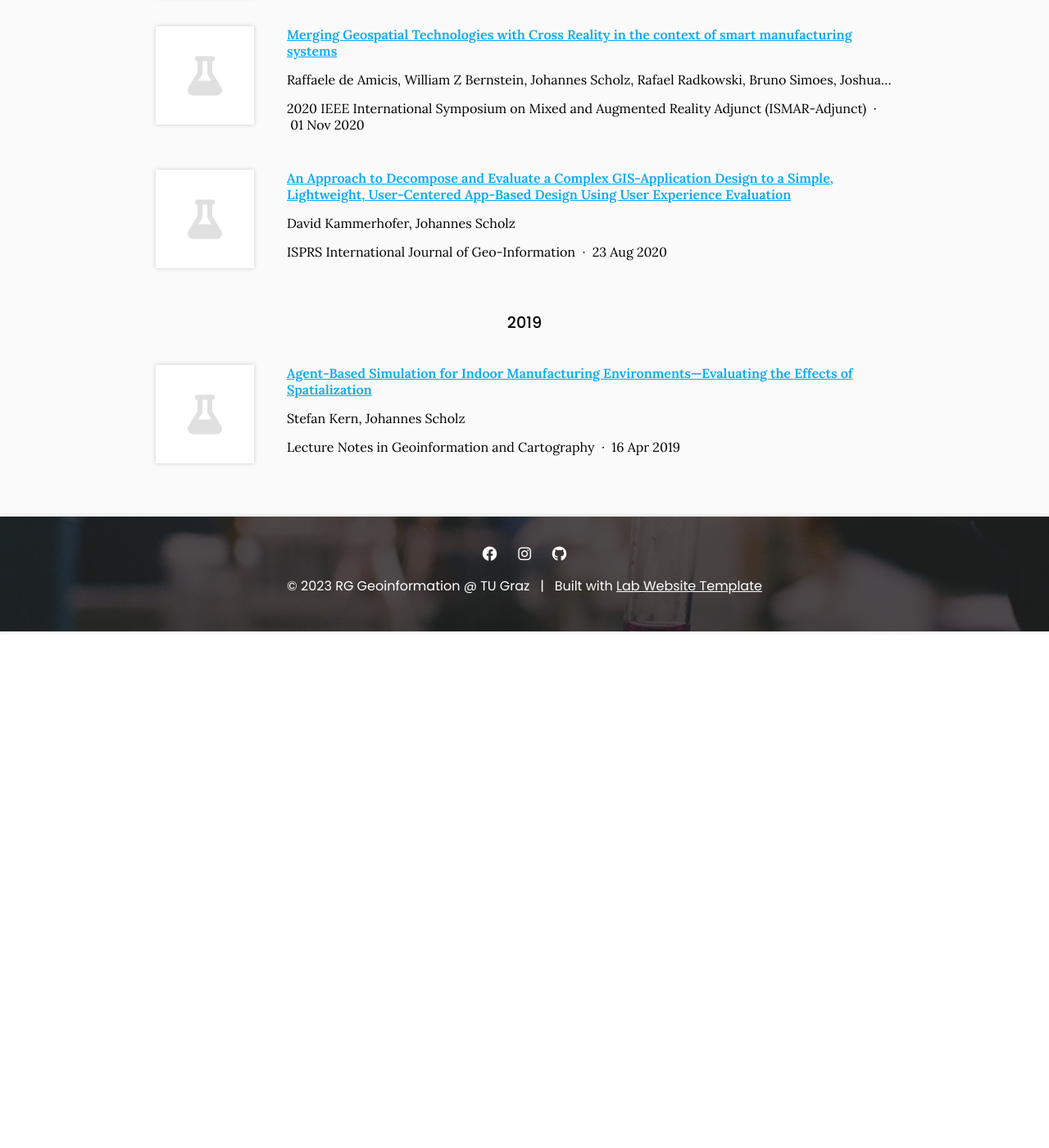
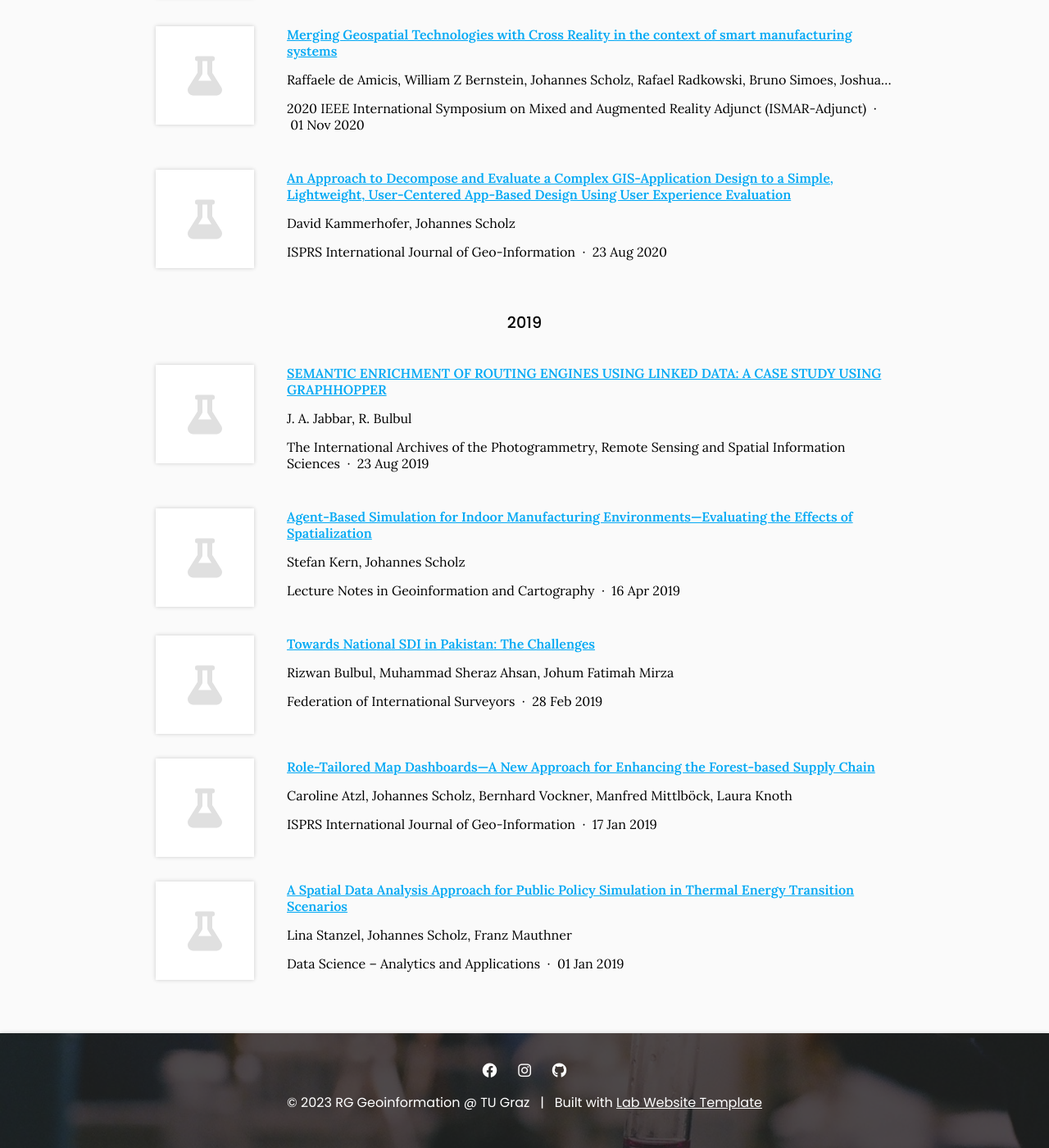
Before and after one commit to Geoinfo-TUGraz/Geoinfo-TUGraz.github.io, a Jekyll site: the page built from research/index.md, in a window 1280 px wide and 1400 px high, scrolled down 3851 px. Shown: the whole window at 82% size. Built offline with Jekyll 4.4.1, drawn with Linux system fonts in a browser that asks for light colours; before the commit the page ends 4621 px from its top, so only the background shows below that.

Commit message:
Generate citations

```diff
--- a/_data/citations.yaml
+++ b/_data/citations.yaml
@@ -276,3 +276,47 @@
   date: '2020-08-23'
   link: https://doi.org/grq5fm
   _cache: 107c6ffffb7d8fb2024c122477d2b8e8b83a22fae1fc5d062de949b3bcf40cf3
+- id: doi:10.5194/isprs-archives-XLII-4-W14-111-2019
+  title: 'SEMANTIC ENRICHMENT OF ROUTING ENGINES USING LINKED DATA: A CASE STUDY USING
+    GRAPHHOPPER'
+  authors:
+  - J. A. Jabbar
+  - R. Bulbul
+  publisher: The International Archives of the Photogrammetry, Remote Sensing and
+    Spatial Information Sciences
+  date: '2019-08-23'
+  link: https://doi.org/grq77d
+  _cache: 138695536b0d40060dba4d0f973a9f0bd21bd38daee8c83bec6b6875c365b015
+- title: 'Towards National SDI in Pakistan: The Challenges'
+  authors:
+  - Rizwan Bulbul
+  - Muhammad Sheraz Ahsan
+  - Johum Fatimah Mirza
+  publisher: Federation of International Surveyors
+  date: '2019-02-28'
+  link: https://www.fig.net/resources/proceedings/fig_proceedings/fig2019/papers/ts05c/TS05C_bulbul_ahsan_et_al_9815.pdf
+  _cache: 2a02dea6456859e4aeff7671c6898e9df0aa7c3f6657728bcb2ed6ee0adf3f9f
+- id: doi:10.1007/978-3-658-27495-5_8
+  title: A Spatial Data Analysis Approach for Public Policy Simulation in Thermal
+    Energy Transition Scenarios
+  authors:
+  - Lina Stanzel
+  - Johannes Scholz
+  - Franz Mauthner
+  publisher: "Data Science \u2013 Analytics and Applications"
+  date: '2019-01-01'
+  link: https://doi.org/grq77f
+  _cache: 082f7d3452118ba636e82581b0dba920ee203c943c44b3acd53b88c30d05b668
+- id: doi:10.3390/ijgi8010041
+  title: "Role-Tailored Map Dashboards\u2014A New Approach for Enhancing the Forest-based\
+    \ Supply Chain"
+  authors:
+  - Caroline Atzl
+  - Johannes Scholz
+  - Bernhard Vockner
+  - "Manfred Mittlb\xF6ck"
+  - Laura Knoth
+  publisher: ISPRS International Journal of Geo-Information
+  date: '2019-01-17'
+  link: https://doi.org/grq77g
+  _cache: ec77587b8713bab5547e503d74a7771d3a76abf1d7c5359c71a49d9e344d542b
```
